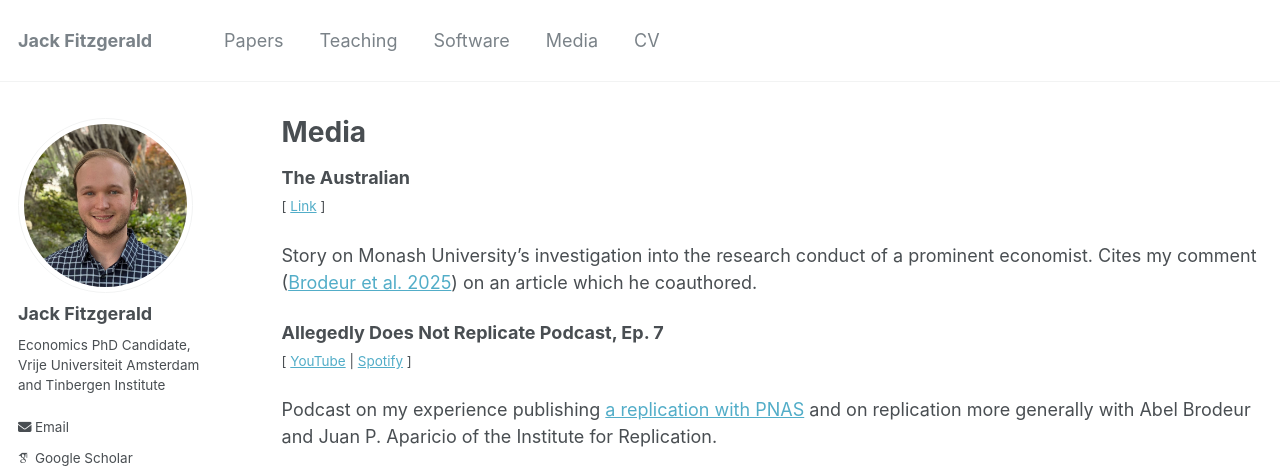
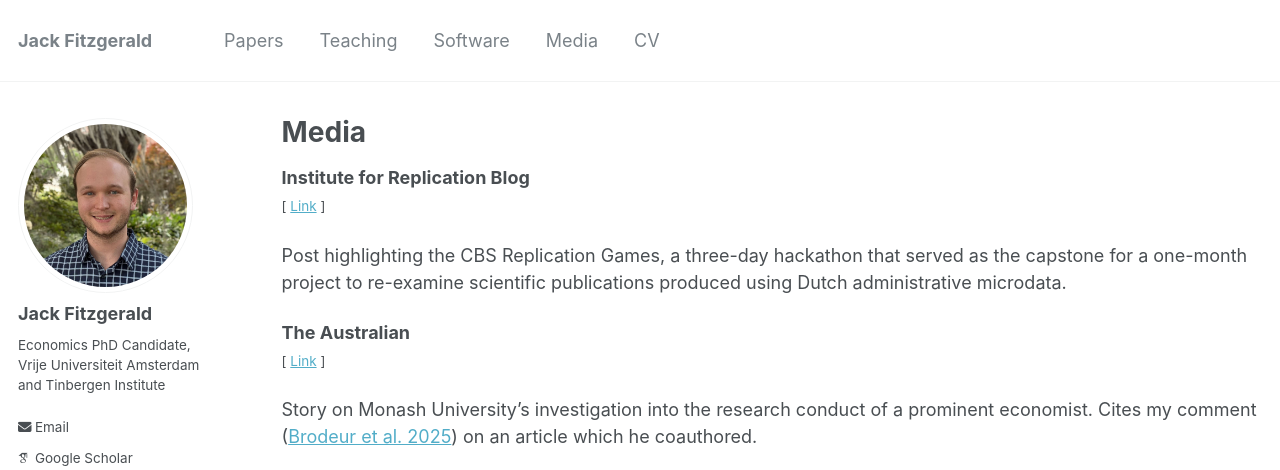
Before and after one commit to jack-fitzgerald/jack-fitzgerald.github.io, a Jekyll site: the page built from _pages/media.md, in a window 1280 px wide and 900 px high, cut to the strip 0-470 px from the top of the window. Built offline with Jekyll 4.4.1, drawn with Linux system fonts in a browser that asks for light colours; some web fonts are replaced.

Commit message:
Update media.md

```diff
--- a/_pages/media.md
+++ b/_pages/media.md
@@ -4,6 +4,11 @@ title: "Media"
 permalink: /media/
 author_profile: true
 ---
+**Institute for Replication Blog** <br/>
+<small>[ [Link](https://i4replication.org/replication-games-in-secure-environments-replicating-research-with-dutch-administrative-data/) ] </small>
+
+Post highlighting the CBS Replication Games, a three-day hackathon that served as the capstone for a one-month project to re-examine scientific publications produced using Dutch administrative microdata.
+
 **The Australian** <br/>
 <small>[ [Link](https://www.theaustralian.com.au/education/monash-university-investigates-ethical-concerns-over-renowned-economists-bangladesh-research/news-story/5da23d2be9fa1a45c283389af103297a) ] </small>
 
```
